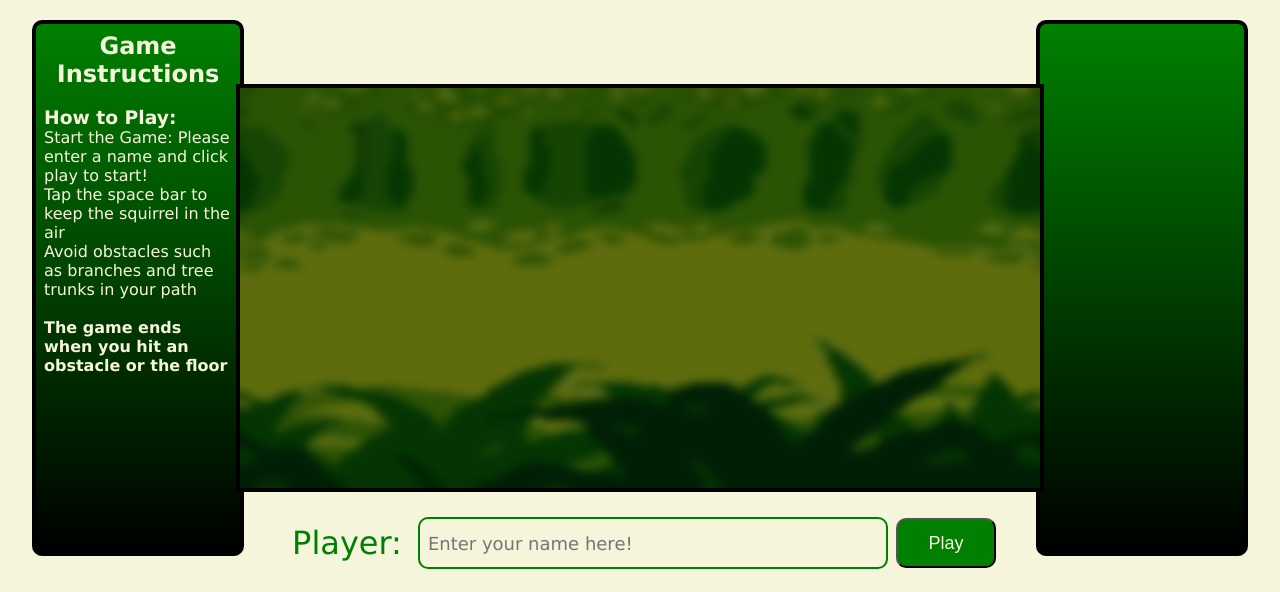
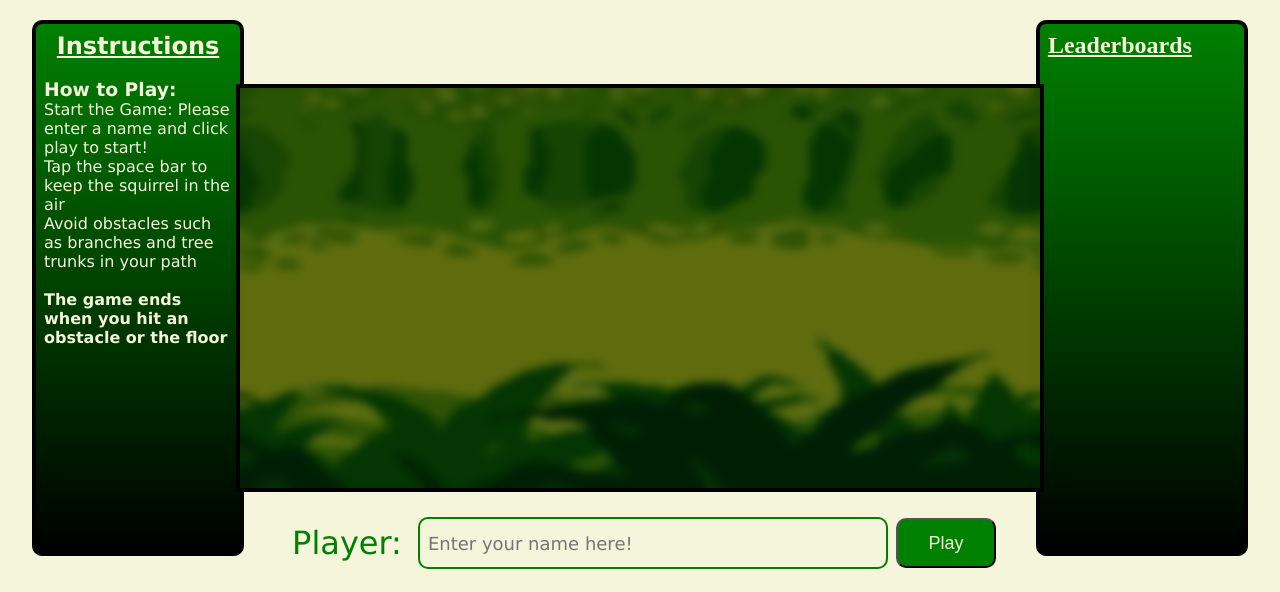
Before and after one commit to ArmyaAli/Squirrel-Glider1012, a website with bundled scripts: page index.html in a window 1280 px wide. Shown: the part 208-800 px from the top of the page. Built offline with nearby package versions, Linux system fonts and the light colour scheme; animation ran at ten frames a second.

Commit message:
Added leaderboard HTML elements

```diff
--- a/index.html
+++ b/index.html
@@ -19,7 +19,7 @@
     <div class="main-view">
         <div class="instruction box">
             <h2 style="text-align: center;">
-                Game Instructions
+                <u>Instructions</u>
             </h2>
             </br>
             <h3>How to Play:</h3>
@@ -44,7 +44,12 @@
             </div>
         </div>
         <div class="leaderboard box">
-
+            <h2>
+                <u>Leaderboards</u>
+            </h2>
+            </br>
+            <ol style="list-style-type: decimal;">
+            </ol>
         </div>
     </div>
     <img id="image" style="display: none" src="./assets/greenbg.png" alt="">
```
